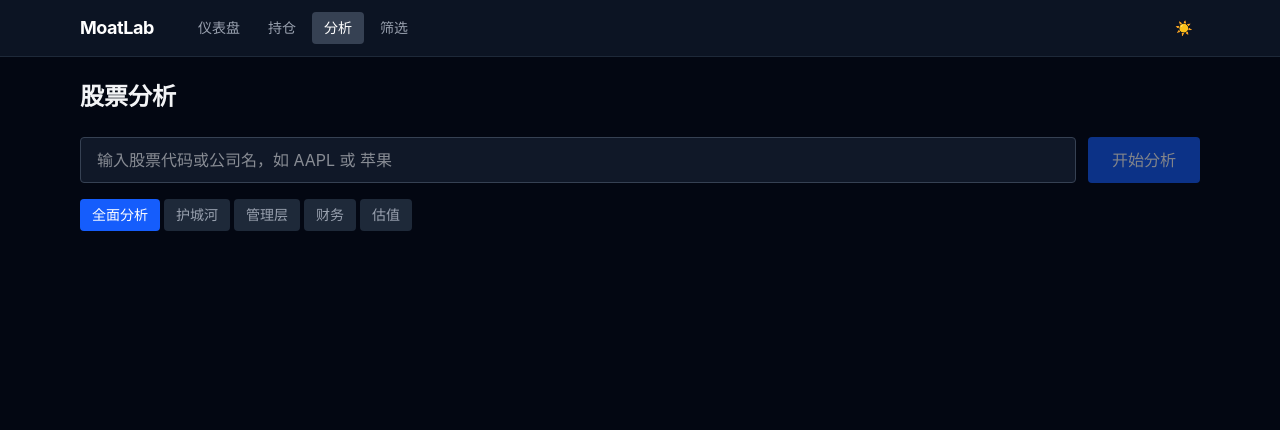
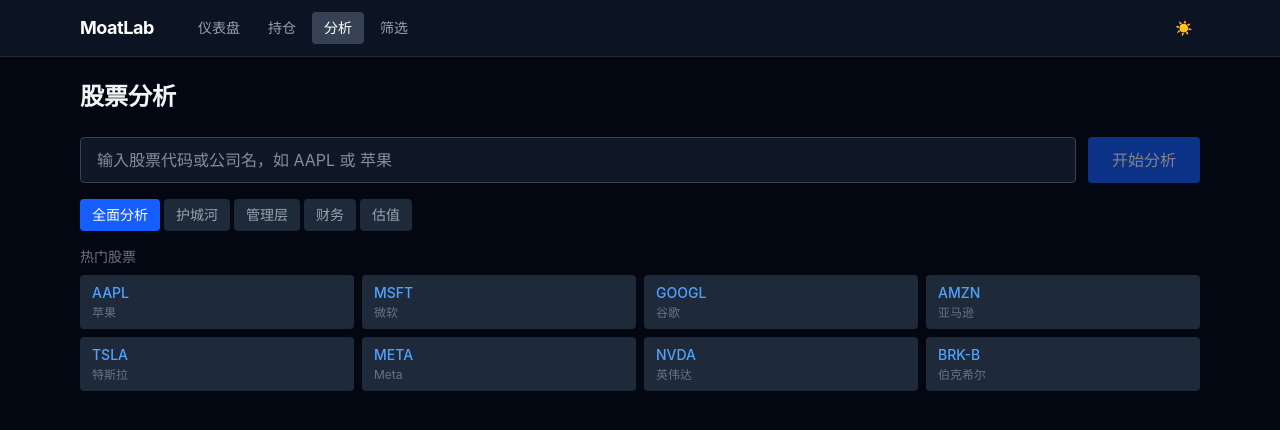
Before and after one commit to leochen-ailab/moatlab, a React (Vite) app in the folder frontend/: page /analysis in a window 1280 px wide. Shown: the top 430 px of the page. Built offline with nearby package versions, Linux system fonts and the light colour scheme.

Commit message:
feat: 添加热门股票快捷入口，提升首次使用体验

```diff
--- a/frontend/src/components/analysis/AnalysisSearch.tsx
+++ b/frontend/src/components/analysis/AnalysisSearch.tsx
@@ -11,6 +11,18 @@
 
 const SEARCH_HISTORY_KEY = "moatlab-search-history";
 const MAX_HISTORY = 10;
+
+// 热门股票
+const POPULAR_STOCKS = [
+  { ticker: "AAPL", name: "Apple Inc.", name_cn: "苹果" },
+  { ticker: "MSFT", name: "Microsoft", name_cn: "微软" },
+  { ticker: "GOOGL", name: "Alphabet", name_cn: "谷歌" },
+  { ticker: "AMZN", name: "Amazon", name_cn: "亚马逊" },
+  { ticker: "TSLA", name: "Tesla", name_cn: "特斯拉" },
+  { ticker: "META", name: "Meta", name_cn: "Meta" },
+  { ticker: "NVDA", name: "NVIDIA", name_cn: "英伟达" },
+  { ticker: "BRK-B", name: "Berkshire Hathaway", name_cn: "伯克希尔" },
+];
 
 interface SearchResult {
   ticker: string;
@@ -274,6 +286,27 @@
           </div>
         </div>
       )}
+
+      {/* Popular Stocks */}
+      {!ticker && searchHistory.length === 0 && (
+        <div className="mt-4">
+          <h3 className="text-sm text-gray-500 mb-2">热门股票</h3>
+          <div className="grid grid-cols-2 sm:grid-cols-4 gap-2">
+            {POPULAR_STOCKS.map((stock) => (
+              <button
+                key={stock.ticker}
+                onClick={() => onTickerChange(stock.ticker)}
+                className="px-3 py-2 bg-gray-800 hover:bg-gray-700 rounded text-sm text-left transition-colors"
+              >
+                <div className="font-medium text-blue-400">{stock.ticker}</div>
+                <div className="text-xs text-gray-500 mt-0.5">
+                  {stock.name_cn}
+                </div>
+              </button>
+            ))}
+          </div>
+        </div>
+      )}
     </div>
   );
 }
```
